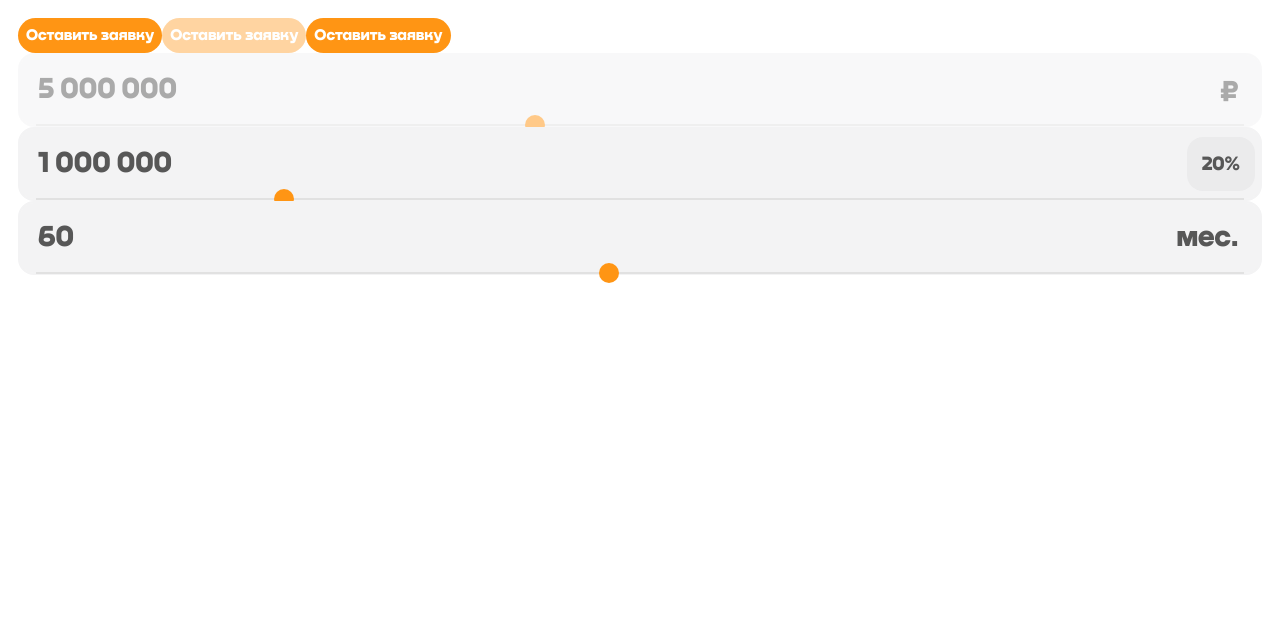
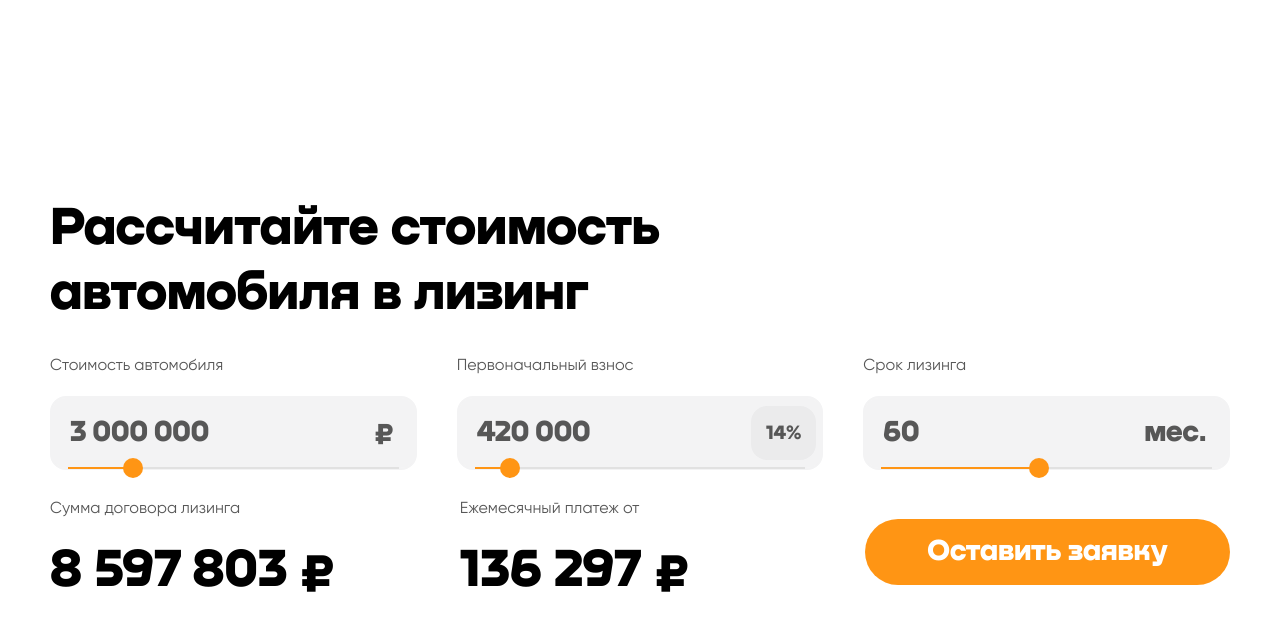
Before and after one commit to Genby1995/Friend-LEE-calculator, a React app: page / in a window 1280 px wide. Shown: the top 630 px of the page. Built offline with nearby package versions, Linux system fonts and the light colour scheme.

Commit message:
5th commit (design finished)

```diff
--- a/src/App.jsx
+++ b/src/App.jsx
@@ -4,19 +4,25 @@ import Input from "./componets/Input";
 
 function App() {
   const [status, setStatus] = useState("ready");
-  const [autoPrice, setAutoPrice] = useState(5000000);
-  const [initialPayment, setInitialPayment] = useState(1000000);
+  const [autoPrice, setAutoPrice] = useState(3000000);
+  const [initialPayment, setInitialPayment] = useState(420000);
   const [leaseTerm, setLeaseTerm] = useState(60);
 
-  if (initialPayment > autoPrice*0.6) {
-    setInitialPayment(autoPrice*0.6)
+  const mounthPay = (+autoPrice - +initialPayment) * 0.05 * (1 + 0.05) ** (+leaseTerm) / ((1 + 0.05) ** (+leaseTerm) - 1);
+  const signSum = +initialPayment + (+leaseTerm * +mounthPay);
+
+  if (+initialPayment > +autoPrice * 0.6) {
+    setInitialPayment(+autoPrice * 0.6)
   }
 
   return (
-    <div className="container">
-      <Button status="disabled" text="Оставить заявку" />
-      <Button status="loading" text="Оставить заявку" />
-      <Button status="" text="Оставить заявку" />
+    <div className="main-wrapper">
+      <div className="main-container">
+        <h1 className="title">Рассчитайте стоимость автомобиля в лизинг</h1>
+        <div className="sliders-container">
+
+          <div className="slider-wrapper">
+            <p className="annotation">Стоимость автомобиля</p>
             <Input
               name="Стоимость авто"
               value={autoPrice}
@@ -25,17 +31,25 @@ function App() {
               step={10000}
               unit={"₽"}
               changeHandler={setAutoPrice}
-        status={"loading"}/>
+              status={status} />
+          </div>
+
+          <div className="slider-wrapper" style={{ gridArea: "slider2" }}>
+            <p className="annotation">Первоначальный взнос</p>
             <Input
               name="Первый взнос"
               value={initialPayment}
-        max={autoPrice*0.6}
-        min={autoPrice*0.1}
+              max={autoPrice * 0.6}
+              min={autoPrice * 0.1}
               step={10000}
               unit={"%"}
               basis={autoPrice}
               changeHandler={setInitialPayment}
-        status={status}/>
+              status={status} />
+          </div>
+
+          <div className="slider-wrapper" >
+            <p className="annotation">Срок лизинга</p>
             <Input
               name="Срок лизинга"
               value={leaseTerm}
@@ -44,9 +58,28 @@ function App() {
               step={1}
               unit={"мес."}
               changeHandler={setLeaseTerm}
-        status={status}/>
+              status={status} />
+          </div>
         </div>
 
+        <div className="calcs-container">
+          <div className="calc-wrapper">
+            <p className="annotation">Сумма договора лизинга</p>
+            <b className="calc">{Math.round(signSum).toLocaleString('ru-Ru') + " ₽"}</b>
+
+          </div>
+          <div className="calc-wrapper">
+            <p className="annotation">Ежемесячный платеж от</p>
+            <b className="calc">{Math.round(mounthPay).toLocaleString('ru-Ru') + " ₽"}</b>
+          </div>
+          <div className="calc-wrapper">
+
+            <Button status="disabled" text="Оставить заявку" />
+          </div>
+        </div>
+
+      </div>
+    </div>
   );
 }
 
--- a/src/componets/Input.jsx
+++ b/src/componets/Input.jsx
@@ -53,7 +53,7 @@ function Input(props) {
                 : <span className="slider__unit"> {unit} </span>
             }
             <input
-                disabled={status == "loading" || "waiting"}
+                disabled={status == "loading" || status == "waiting"}
                 className="slider__range"
                 step={step}
                 max={max}
--- a/src/styles/styles.scss
+++ b/src/styles/styles.scss
@@ -6,102 +6,142 @@ $color-disabled: rgba(255, 149, 20, 0.4);
 
 $color-slider-range: #E1E1E1;
 $color-slider-bg: #F3F3F4;
-$color-slider-bg2:  #EBEBEC;
+$color-slider-bg2: #EBEBEC;
 
 $color-input: #575757;
 
-$fs-input: 30px;
-$fs-display: 20px;
-$br-radius: 16px;
+:root {
+    --fs-h1: 54px;
+    --fs-calc: 54px;
+    --fs-note: 16px;
+    --fs-input: 30px;
+    --fs-display: 20px;
+    --br-radius: 16px;
+}
 
-.button {
-    font-size: 1rem;
-    font-weight: 900;
-    padding: 0.5rem;
-    border-radius: 3rem;
-    text-align: center;
-    color: $color-char-text;
-    background-color: $color-char;
-    border: none;
+.main-wrapper {
+    position: absolute;
+    top: 0;
+    left: 0;
+    height: 100%;
+    width: 100%;
+    margin: 0;
+    display: flex;
+    flex-direction: column;
+    justify-content: center;
+
+}
+
+.main-container {
+    display: flex;
+    flex-direction: column;
+    padding: 50px;
+    gap: 30px;
+}
+
+.title {
+    max-width: 753px;
     font-family: 'Nekst';
-    cursor: pointer;
+    font-size: var(--fs-h1);
+    margin: 0;
+}
 
-    &:hover {
-        background-color: $color-hover;
-    }
+.sliders-container {
+    display: flex;
+    flex-direction: row;
+    gap: 40px;
 
-    &:active {
-        background-color: $color-active;
-    }
-
-    &:disabled {
-        background-color: $color-disabled;
-    }
-
-    &>.spinner {
-        display: block;
-        background-image: url("../../public/spinner.svg");
-        background-repeat: no-repeat;
-        background-size: contain;
-        height: 1rem;
-        width: 1rem;
+    .slider-wrapper {
+        flex: 1;
+        display: flex;
+        flex-direction: column;
+        gap: 20px;
     }
 }
 
+.annotation {
+    margin: 0;
+    color: $color-input;
+    font-size: var(--fs-note);
+    font-family: "Gilroy";
+}
+
+.calcs-container {
+    display: grid;
+    grid-template-columns: auto auto auto;
+    gap: 40px;
+
+    .calc-wrapper {
+        justify-content: center;
+        min-width: 280px;
+        display: flex;
+        flex-direction: column;
+        gap: 20px;
+    }
+}
+
+.calc {
+    font-size: var(--fs-calc);
+    font-family: "Nekst";
+}
+
 .slider {
+    max-width: 100%;
     position: relative;
     background-color: $color-slider-bg;
-    border-radius: $br-radius;
+    border-radius: var(--br-radius);
     padding: 5px;
-    padding-left: $br-radius;
-    min-height: 2*$fs-input;
+    padding-left: var(--br-radius);
+    min-height: calc(var(--fs-input)*2);
     display: flex;
     align-items: center;
-    justify-content: center;
+    justify-content: space-between;
     border: 2px solid $color-slider-bg;
 
-    &:focus-within{
+    &:focus-within {
         background-color: white;
     }
-    &.disabled{
+
+    &.disabled {
         opacity: 50%;
     }
 
-    .slider__input{
-        flex: 1;
+    .slider__input {
+        width: 200px;
         color: $color-input;
-        font-size: $fs-input;
+        font-size: var(--fs-input);
         min-width: 50px;
         background-color: $color-slider-bg;
         outline: none;
         border: none;
         font-family: 'Nekst';
-        &:focus{
+
+        &:focus {
             background-color: white;
         }
     }
 
-    &__display{
+    &__display {
         flex: 0;
         color: $color-input;
-        font-size: $fs-display;
-        padding: $fs-display*0.75;
-        border-radius: $br-radius;
+        font-size: var(--fs-display);
+        padding: calc(var(--fs-display)*0.75);
+        border-radius: var(--br-radius);
         background-color: $color-slider-bg2;
         outline: none;
         border: none;
         font-family: 'Nekst';
     }
 
-    &__unit{
+    &__unit {
         color: $color-input;
-        font-size: $fs-input;
+        font-size: var(--fs-input);
         font-family: 'Nekst';
-        padding-right: $br-radius;
+        padding-right: var(--br-radius);
     }
 
     &__progress-line {
-        background-color: none;
+        background-color: $color-char;
     }
 
     &__progress-line,
@@ -129,7 +169,7 @@ $br-radius: 16px;
             cursor: pointer;
         }
 
-        &::-moz-range-thumb{
+        &::-moz-range-thumb {
             border: 0;
             width: 20px;
             height: 20px;
@@ -140,3 +180,91 @@ $br-radius: 16px;
 
     }
 }
+
+.button {
+    min-width: 280px;
+    padding: calc(var(--fs-input)*0.5);
+    border-radius: calc(var(--fs-input)*3);
+    text-align: center;
+    color: $color-char-text;
+    background-color: $color-char;
+    border: none;
+    font-family: 'Nekst';
+    font-size: var(--fs-input);
+    cursor: pointer;
+
+    &:hover {
+        background-color: $color-hover;
+    }
+
+    &:active {
+        background-color: $color-active;
+    }
+
+    &:disabled {
+        background-color: $color-disabled;
+    }
+
+    &>.spinner {
+        display: block;
+        background-image: url("../../public/spinner.svg");
+        background-repeat: no-repeat;
+        background-size: contain;
+        height: 1rem;
+        width: 1rem;
+    }
+}
+
+@media (max-width: 1439px) {}
+
+@media (max-width: 1119px) {
+    .main-container {
+        padding: 40px;
+    }
+    .sliders-container {
+        flex-direction: column;
+        gap: 40px;
+    }
+
+    .calcs-container {
+        display: grid;
+        grid-template-columns: auto auto;
+        grid-template-rows: auto auto;
+        row-gap: 40px;
+        column-gap: 20px;
+
+        .calc-wrapper {
+            gap: 20px;
+        }
+    }
+}
+
+@media (max-width: 767px) {
+    .main-container {
+        padding: 20px;
+    }
+
+    .sliders-container {
+        flex-direction: column;
+        gap: 40px;
+    }
+
+    .calcs-container {
+        display: grid;
+        grid-template-columns: auto ;
+        grid-template-rows: auto auto auto;
+        gap: 40px;
+
+        .calc-wrapper {
+            gap: 20px;
+        }
+    }
+
+    :root {
+        --fs-h1: 34px;
+        --fs-calc: 22px;
+        --fs-note: 14px;
+        --fs-input: 22px;
+        --fs-display: 22px;
+    }
+}
```
Lines whose indentation alone changed are shown as unchanged.
